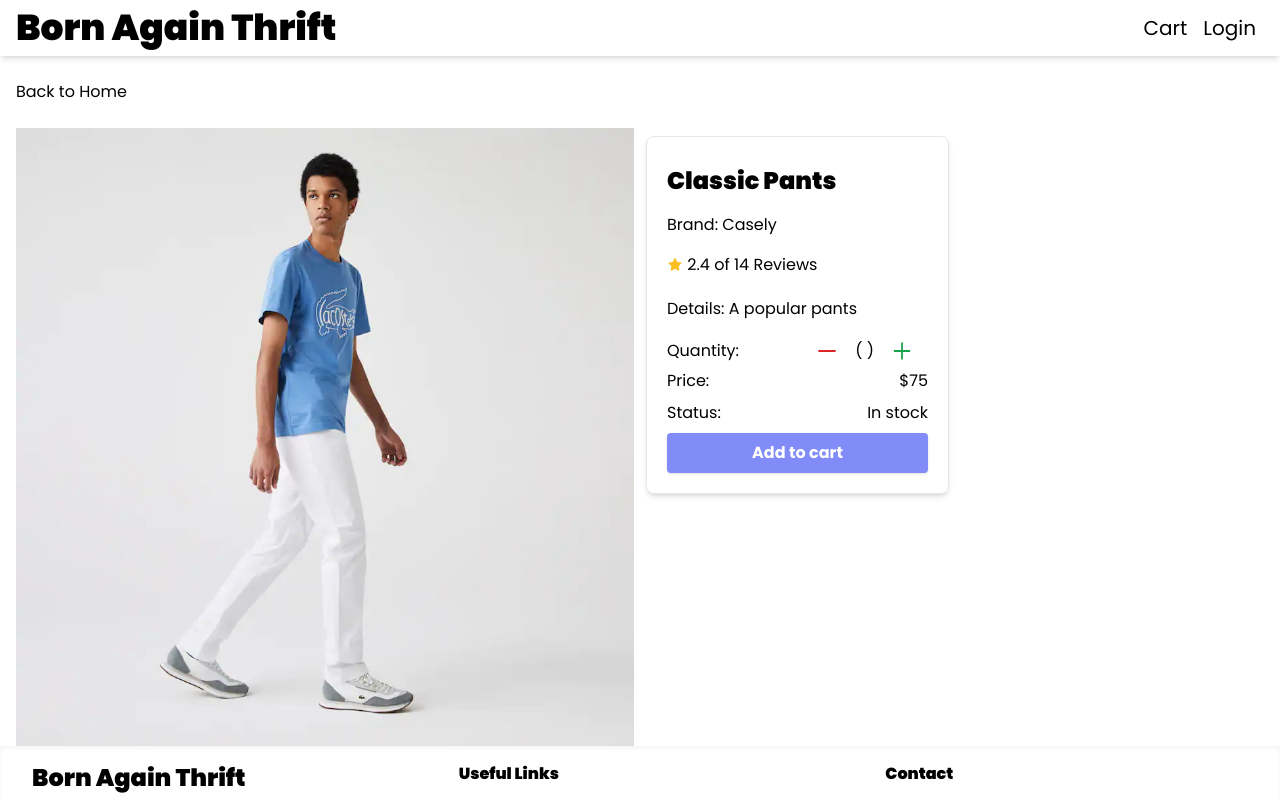
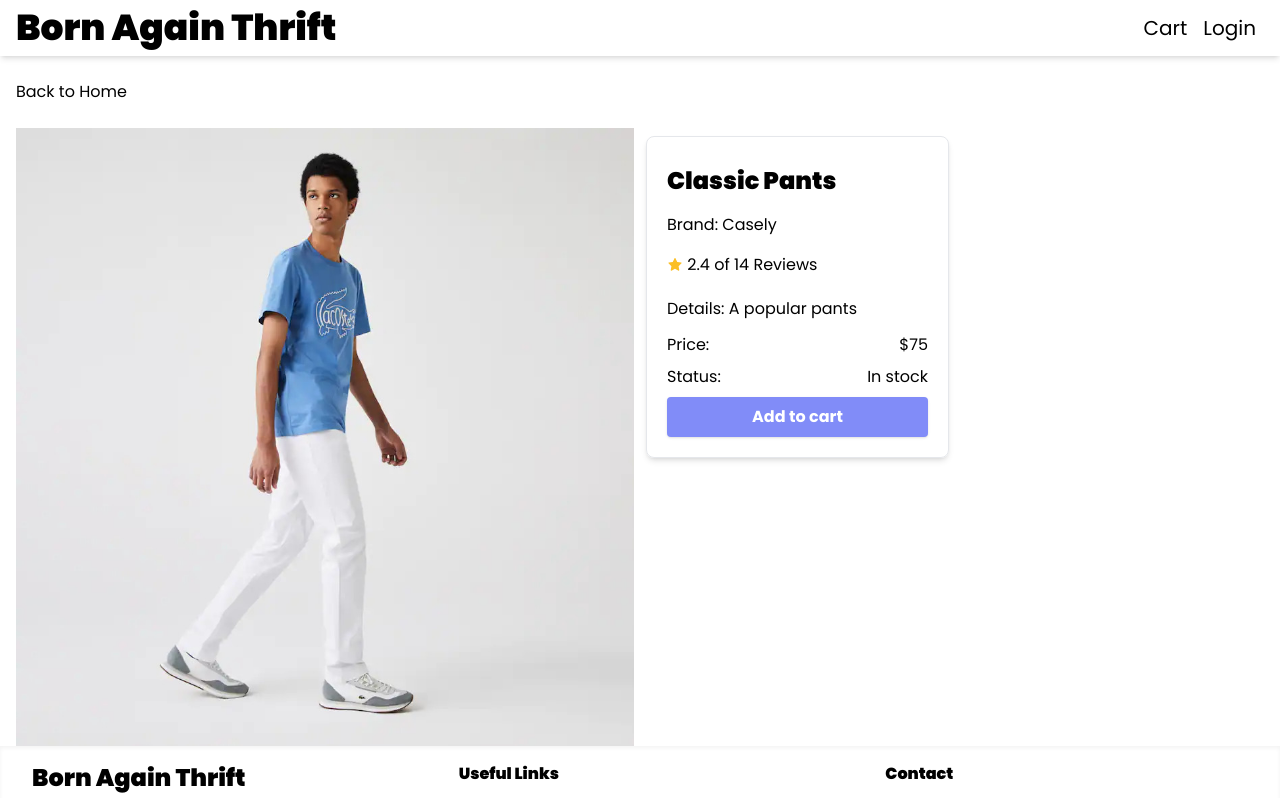
Before and after one commit to dbenavi5/born-again-e-shop, a Next.js app: page /product/classic-pants in a window 1280 px wide. Shown: the top 798 px of the page. Built offline with nearby package versions, Linux system fonts and the light colour scheme.

Commit message:
finish step 10- handle changing cart items

```diff
--- a/pages/cart.js
+++ b/pages/cart.js
@@ -17,6 +17,11 @@ export default function CartScreen() {
     const removeItemHandler = (item) => {
         dispatch({ type: 'CART_REMOVE_ITEM', payload: item });
     }
+
+  const updateCartHandler = (item, qty) => {
+    const quantity = Number(qty);
+    dispatch({ type: 'CART_ADD_ITEMS',  payload: {...item, quantity} });
+  }
 
     return (
       <Layout title="shopping-cart">
@@ -56,7 +61,20 @@ export default function CartScreen() {
                           </a>
                         </Link>
                       </td>
-                      <td className="p-5 text-right">{item.quantity}</td>
+                      <td className="p-5 text-right">
+                        <select
+                          value={item.quantity}
+                          onChange={(e) =>
+                            updateCartHandler(item, e.target.value)
+                          }
+                        >
+                          {[...Array(item.countInStock).keys()].map((x) => (
+                            <option key={x + 1} value={x + 1}>
+                              {x + 1}
+                            </option>
+                          ))}
+                        </select>
+                      </td>
                       <td className="p-5 text-right">$ {item.price}</td>
                       <td className="p-5 text-center">
                         <button onClick={() => removeItemHandler(item)}>
@@ -68,7 +86,7 @@ export default function CartScreen() {
                 </tbody>
               </table>
             </div>
-            <div className="card  p-5">
+            <div className="card p-5">
               <ul>
                 <li>
                   <div className="pb-3 text-xl">
--- a/pages/product/[slug].js
+++ b/pages/product/[slug].js
@@ -4,7 +4,7 @@ import { useRouter } from "next/router";
 import React, {useContext} from "react";
 import { Layout } from "../../components/Layout";
 import { products } from "../../utils/data";
-import { AiOutlineMinus, AiOutlinePlus, AiFillStar } from "react-icons/ai";
+import { AiFillStar } from "react-icons/ai";
 import { Store } from "../../utils/Store";
 
 export default function ProductScreen() {
@@ -63,20 +63,6 @@ export default function ProductScreen() {
                 </li>
                 <li className="py-3">Details: {product.description}</li>
               </ul>
-              {/* set quantity */}
-              <div className="flex items-center justify-between">
-                <h3>Quantity: </h3>
-                <p className="flex p-1.5">
-                  <span className="px-2" >
-                    <AiOutlineMinus className="text-red-600 w-6 h-6" />
-                  </span>
-                  <span className="px-2">( {product.quantity} )</span>
-                  <span className="px-2">
-                    <AiOutlinePlus className="text-green-600 w-6 h-6" />
-                  </span>
-                </p>
-              </div>
-              {/* end quantity */}
             </div>
             <div className="mb-2 flex justify-between">
               <div>Price:</div>
```
Also changed, not shown: 1 other file (tests, documents, lock files or other folders).
